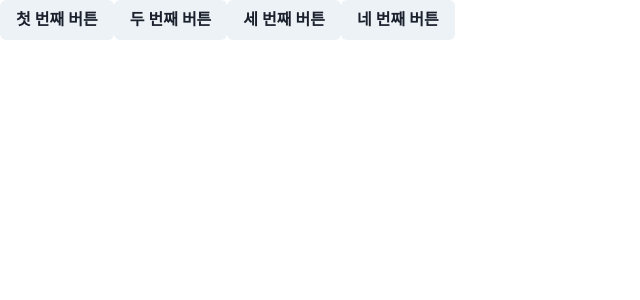
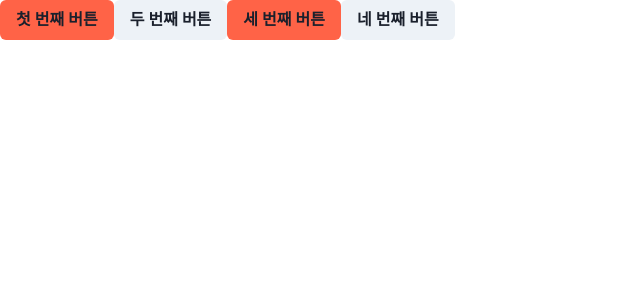
Before and after one commit to jeon602/React103123, a React (Create React App) app: page / in a window 1280 px wide. Shown: the top 300 px of the page, without its empty margins (0-640 px from the left). Built offline with nearby package versions, Linux system fonts and the light colour scheme.

Commit message:
props으로 함수 전달하는 방법 _ arrow function

```diff
--- a/src/App.js
+++ b/src/App.js
@@ -15,9 +15,13 @@ function App(props) {
 
   return (
     <div>
-      <Button onClick={handleClickButton1}>첫 번째 버튼</Button>
+      <Button onClick={handleClickButton1} bg="tomato">
+        첫 번째 버튼
+      </Button>
       <Button onClick={handleClickButton2}>두 번째 버튼</Button>
-      <Button onClick={() => handleButtonClick(3)}>세 번째 버튼</Button>
+      <Button onClick={() => handleButtonClick(3)} bg="tomato">
+        세 번째 버튼
+      </Button>
       <Button onClick={() => handleButtonClick(4)}>네 번째 버튼</Button>
     </div>
   );
```
